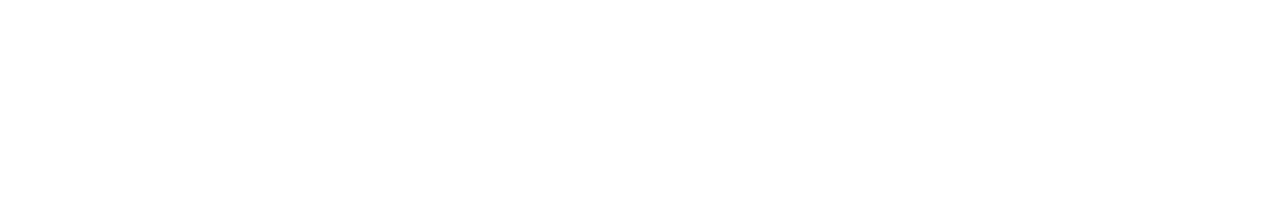
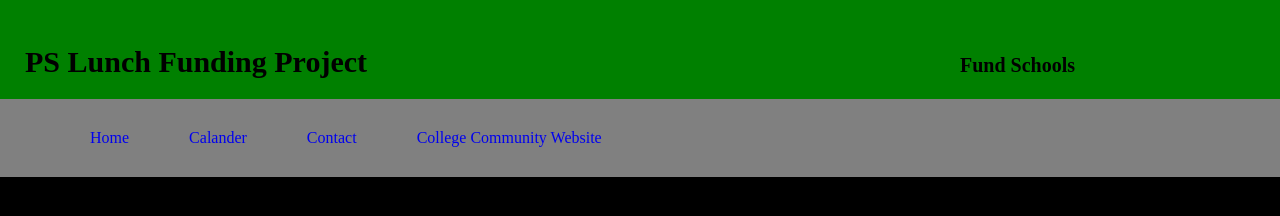
Before and after one commit to as06228/PSLunchFundProject, a plain HTML site: page index.html in a window 1280 px wide. Drawn offline with Linux system fonts and the light colour scheme.

Commit message:
Created Header and Nav

```diff
--- a/index.html
+++ b/index.html
@@ -2,8 +2,39 @@
 <html>
   <head>
     <title>Public School Online Source Funding</title>
+    <link href="styles.css" rel="stylesheet">
   </head>
   <body>
+    <header>
+     <h1>PS Lunch Funding Project</h1>
+<h2>Fund Schools</h2>
+
+
+
+    </header>
+    <nav>
+      <ul>
+        <li>
+          <a href="index.html">Home</a>
+        </li>
+        <li>
+          <a href="calendar.html">Calander</a>
+        </li>
+        <li>
+          <a href="contact.html">Contact</a>
+        </li>
+        <li>
+          <a href="https://dathanstolba.github.io/college-community-website/"target="_blank">College Community Website</a>
+        </li>
+      </ul>
+    </nav>
+
+
+
+
+
+
+
 
   </body>
 </html>
--- a/styles.css
+++ b/styles.css
@@ -0,0 +1,52 @@
+* {
+  box-sizing: border-box;
+}
+body {
+  background-color: Black;
+  margin: 0;
+
+}
+header {
+  background-color: green;
+  font-size: 0;
+}
+h1 {
+  color: #purple;
+  /*background-color: red;*/
+  display: inline-block;
+  padding: 25px 25px 0px;
+  width: 75%;
+  font-size: 30px;
+
+}
+h2{
+  display: inline-block;
+  width: 25%;
+  /*background-color: purple;*/
+  margin: 0;
+  font-size: 20px;
+}
+nav {
+  background-color: white;
+
+}
+ul{
+  background-color: grey;
+  padding-left: 60px;
+  font-size: 0;
+
+}
+li {
+  color: Black;
+  display: inline-block;
+  /*background-color: red;*/
+  font-size: 16px
+}
+a{
+  padding: 30px;
+  display: inline-block;
+  text-decoration: none;
+}
+a:hover{
+  background-color: black;
+}
```
Also changed, not shown: about.html (added), calendar.html (added), contact.html (added).
